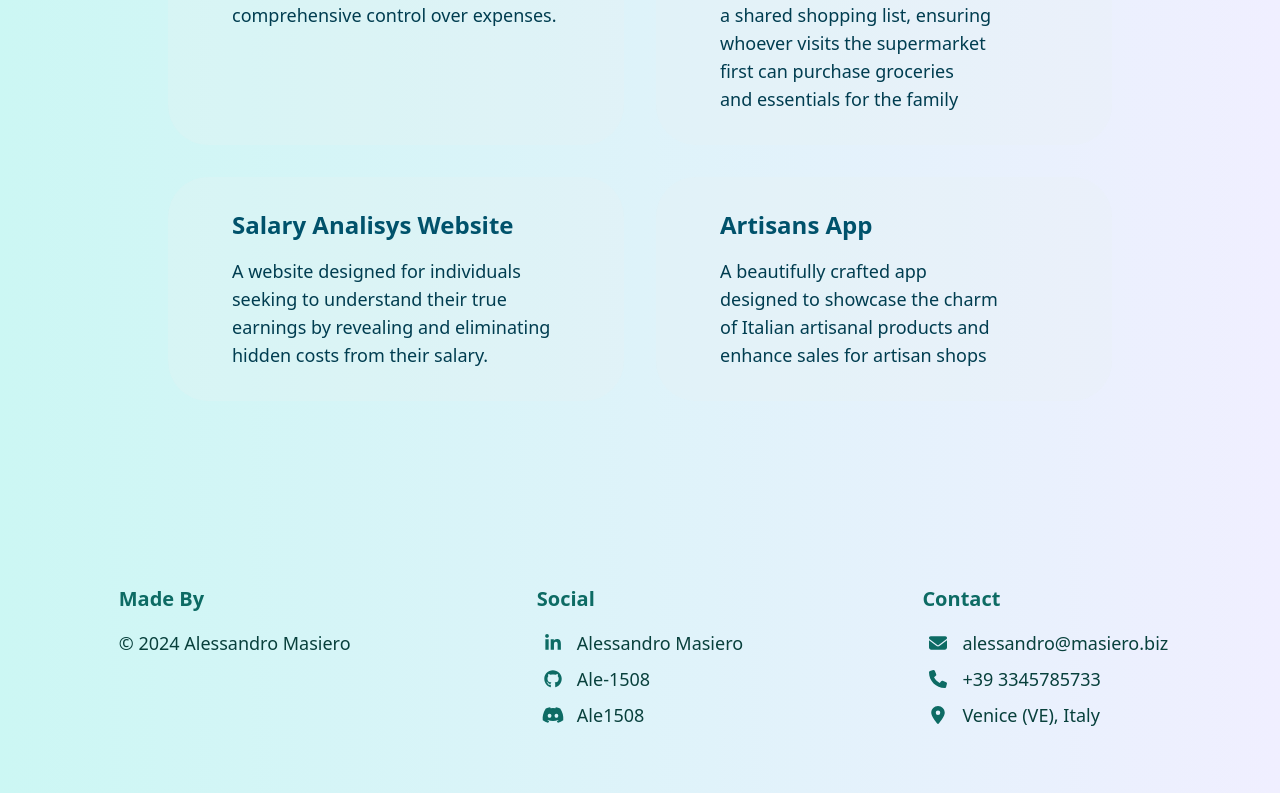
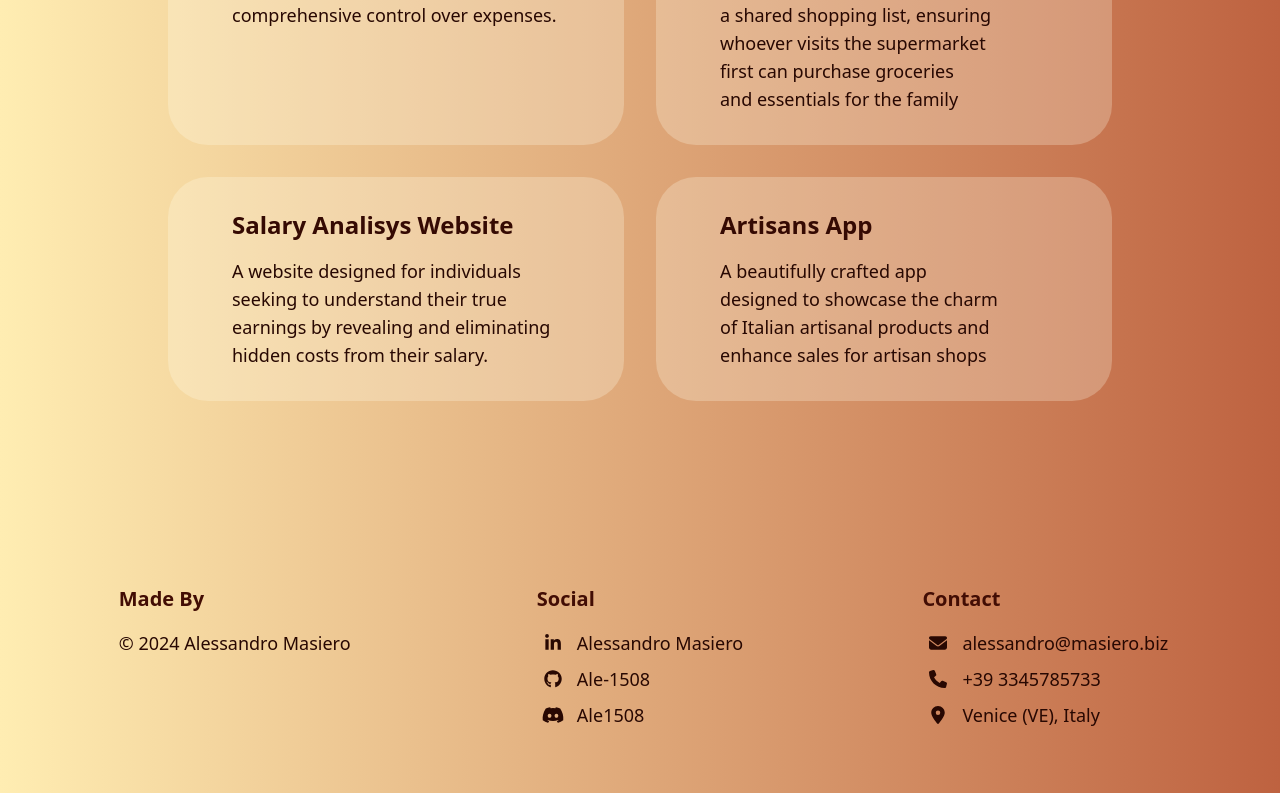
Before and after one commit to Ale-1508/portfolio, a Next.js app: page / in a window 1280 px wide. Shown: the part 1725-2518 px from the top of the page. Built offline with nearby package versions, Linux system fonts and the light colour scheme.

Commit message:
Added Seasonal Colors to Footer

```diff
--- a/src/app/_core/components/Footer.tsx
+++ b/src/app/_core/components/Footer.tsx
@@ -6,6 +6,7 @@ import { faEnvelope, faPhone, faLocationDot } from '@fortawesome/free-solid-svg-
 import { faLinkedinIn, faDiscord, faGithub } from '@fortawesome/free-brands-svg-icons';
 import { copyToClipboard } from "@/logic/_core/common/browserUtils"
 import { useEffect, useState } from "react";
+import { activePalette } from "@/logic/_core/common/colors";
 
 const contacts = {
   mail: "alessandro@masiero.biz",
@@ -32,14 +33,14 @@ const innerSectionClassNames = classNames(
 const sectionHeadingClassNames = classNames(
   'font-semibold',
   'text-lg lg:text-xl ',
-  'text-primary-500',
+  activePalette.text.primary["500"],
 )
 
 const sectionElementsClassNames = classNames(
   'flex flex-col gap-2',
   'font-normal',
   'text-md lg:text-lg ',
-  'text-primary-700',
+  activePalette.text.primary["700"],
 )
 
 const liClassNames = classNames(
@@ -48,7 +49,7 @@ const liClassNames = classNames(
   "cursor-pointer"
 )
 
-const iconsClassNames = "w-8 text-primary-500"
+const iconsClassNames = `w-8 ${activePalette.text.primary["700"]}`
 
 const handleClick = (e: React.MouseEvent) => {
   copyToClipboard(e.currentTarget.textContent ?? "");
@@ -143,7 +144,7 @@ const Footer = () => {
   return (
     <div className={`
       flex flex-col gap-16 justify-center p-16
-      selection:bg-primary-500 selection:text-primary-50
+      ${activePalette.bg.selection} selection:text-primary-50
       text-gray-800
       transition-transform duration-300 ease-out ${isVisible ? 'translate-y-0 opacity-100' : '-translate-y-10 opacity-0'}
     `}>
--- a/src/app/_core/components/Layout.tsx
+++ b/src/app/_core/components/Layout.tsx
@@ -22,7 +22,7 @@ const Layout: React.FC<LayoutProps> = ({ children, currentPath, className } ) =>
       <Navbar currentPath={currentPath}/>
       <div className={classNames(
         "flex flex-col gap-16 font-sans",
-        "selection:bg-primary-500 selection:text-primary-50",
+        `${activePalette.bg.selection} selection:text-primary-50`,
         activePalette.text.primary["500"],
         className
       )}>
--- a/src/app/home/components/WorkInProgress.tsx
+++ b/src/app/home/components/WorkInProgress.tsx
@@ -64,11 +64,10 @@ const ProjectCard = ( { project } : { project:Project } ) => {
       key={project.id}
       className={`
         m-2 py-8 px-8 sm:px-16
-        "bg-accents-ivory hover:bg-sageGreen-200
+        bg-accents-ivory hover:bg-sageGreen-200
         hover:shadow-lg bg-opacity-25 hover:bg-opacity-25
         flex flex-row gap-4 p-8
         rounded-5xl cursor-pointer
-        bg-primary-50
       `}>
       <div className="flex flex-col gap-4">
         <h1 className={`
--- a/src/logic/_core/common/colors.ts
+++ b/src/logic/_core/common/colors.ts
@@ -255,7 +255,7 @@ const fallPalette = {
 export const getColorPalette = (): ColorPalette => {
   const season: Season = getSeason();
 
-  return winterPalette; // PLACEHOLDER for testing purpose
+  return fallPalette; // PLACEHOLDER for testing purpose
   switch (season) {
     case "winter":
       return winterPalette;
```
